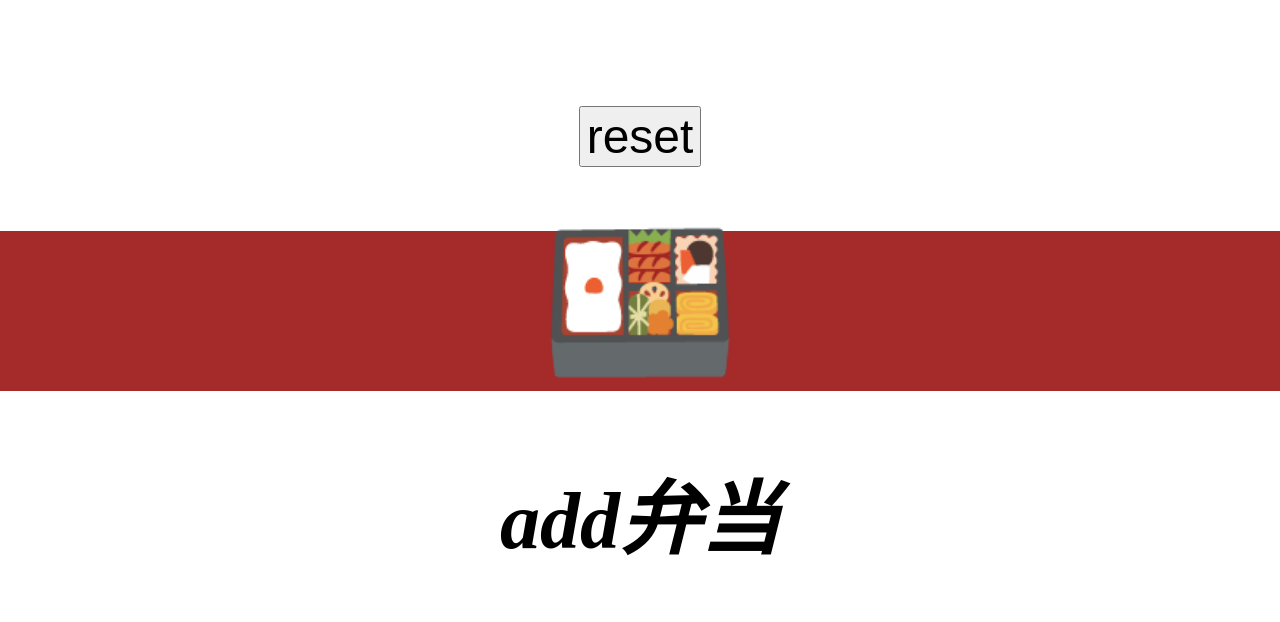
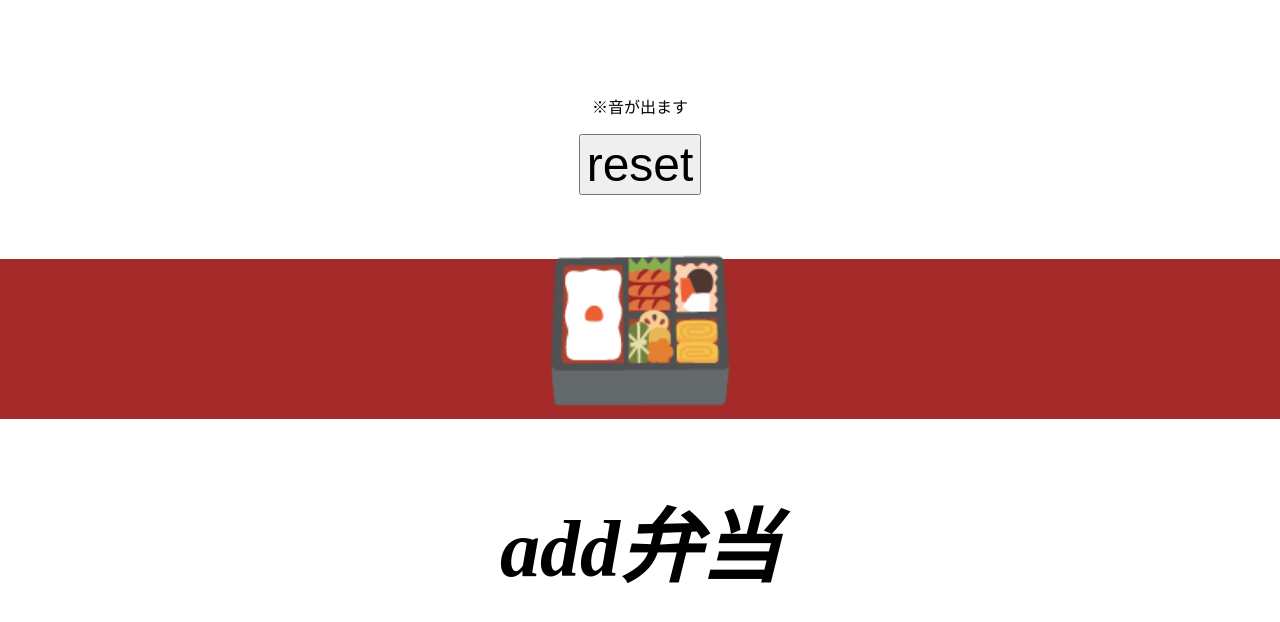
Before and after one commit to ef81sp/my-adobento-karenda-, a plain HTML site: page index.html in a window 1280 px wide. Both pictures are taken after a click on the button "add". Drawn offline with Linux system fonts and the light colour scheme.

Commit message:
音が出る
ザ・マッチメイカァズありがとう

```diff
--- a/index.html
+++ b/index.html
@@ -21,7 +21,9 @@
     button {
       font-size: 3rem;
     }
-
+    p {
+      text-align: center;
+    }
     #output-area {
       font-size: 10rem;
       height: 10rem;
@@ -89,8 +91,9 @@
 
   <body>
     <div>
+      <p>※音が出ます</p>
       <button id="add-button" type="button">add</button>
-      <button id="reset-button" style="display: none;">reset</button>
+      <button id="reset-button" style="display: none">reset</button>
     </div>
     <div id="output-area">
       <span id="output"></span>
@@ -99,6 +102,13 @@
   </body>
 
   <script>
+    // audio
+    const kira = new Audio("./chari10.wav")
+    const shu = new Audio("./tm2_swing000.wav")
+    const pyoro = new Audio("./pyoro68.wav")
+    const smallBomb = new Audio("./tm2_bom001.wav")
+    const bigBomb = new Audio("./tm2_bom005.wav")
+
     function randomSign() {
       return Math.random() < 0.5 ? -1 : 1
     }
@@ -150,6 +160,7 @@
       }
 
       document.body.appendChild(sparkle)
+      kira.play()
       setTimeout(() => sparkle.remove(), 1000)
     }
 
@@ -168,36 +179,57 @@
       timeouts = []
     }
 
-    document.querySelector("#add-button").addEventListener("click", function () {
+    document
+      .querySelector("#add-button")
+      .addEventListener("click", function () {
         clearAllTimeouts()
         const outputArea = document.querySelector("#output-area")
         outputArea.classList.add("cut-in")
-      timeouts.push(setTimeout(() => {
+        shu.play()
+        timeouts.push(
+          setTimeout(() => {
             const output = document.querySelector("#output")
             output.innerText = "🍱"
             output.classList.add("float-up")
-      }, 1000))
-      timeouts.push(setTimeout(() => {
+            pyoro.play()
+          }, 1000)
+        )
+        timeouts.push(
+          setTimeout(() => {
             document.querySelector("#conclusion").innerText = "add弁当"
-      }, 2000))
-      timeouts.push(setTimeout(() => {
+            smallBomb.play()
+          }, 2000)
+        )
+        timeouts.push(
+          setTimeout(() => {
             startSparkles()
-        timeouts.push(setTimeout(() => {
+            timeouts.push(
+              setTimeout(() => {
                 document.querySelector("#conclusion").innerText = ""
-        }, 800))
-      }, 3000))
-      timeouts.push(setTimeout(() => {
+              }, 800)
+            )
+          }, 3000)
+        )
+        timeouts.push(
+          setTimeout(() => {
             document.querySelector("#conclusion").innerText = "add弁当"
-        timeouts.push(setTimeout(() => {
+            smallBomb.play()
+            timeouts.push(
+              setTimeout(() => {
                 document.querySelector("#conclusion").innerHTML =
                   "add弁当<br>可憐だー"
-        }, 800))
-      }, 6000))
+                bigBomb.play()
+              }, 800)
+            )
+          }, 6000)
+        )
         document.querySelector("#add-button").style.display = "none"
         document.querySelector("#reset-button").style.display = "inline-block"
       })
 
-    document.querySelector("#reset-button").addEventListener("click", function () {
+    document
+      .querySelector("#reset-button")
+      .addEventListener("click", function () {
         clearAllTimeouts()
         const outputArea = document.querySelector("#output-area")
         const output = document.querySelector("#output")
```
Also changed, not shown: 5 other files. Lines whose indentation alone changed are shown as unchanged.
